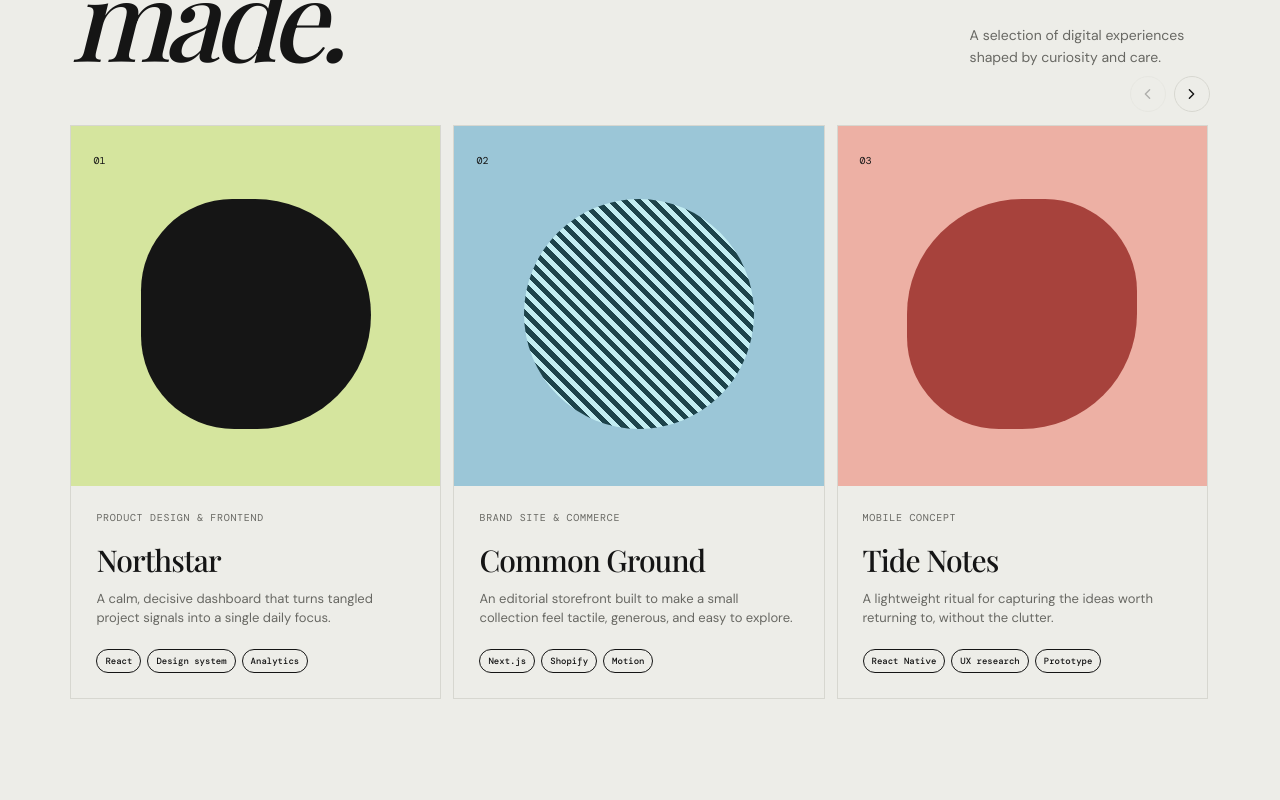
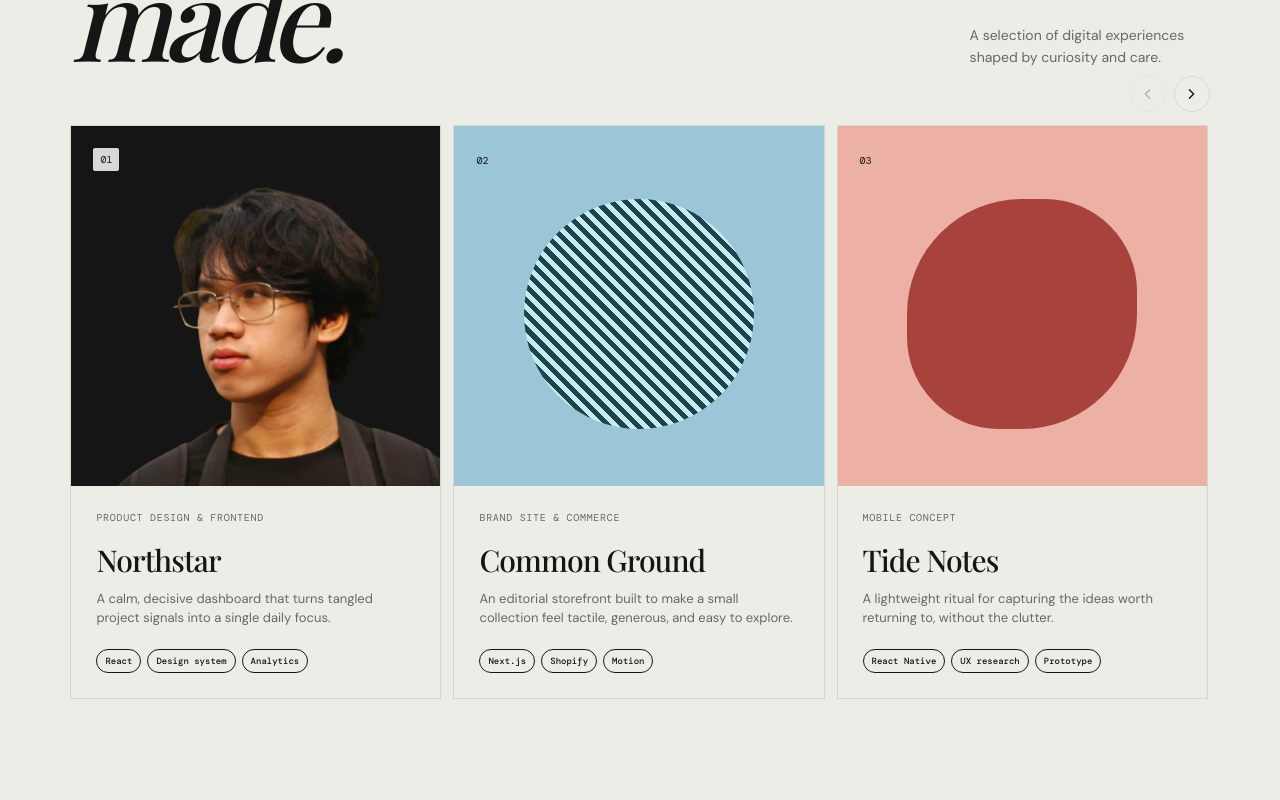
Before and after one commit to yncyyalln/Portfolio-For-Fun, a React (Vite) app: page / in a window 1280 px wide. Shown: the part 2760-3560 px from the top of the page. Built offline with nearby package versions, Linux system fonts and the light colour scheme; a web font is replaced by a local one.

Commit message:
Can now add images in each works in work section

```diff
--- a/src/App.jsx
+++ b/src/App.jsx
@@ -30,7 +30,7 @@ export default function App() {
       <section className="hero"><div className="eyebrow"><i /> AVAILABLE FOR SELECT PROJECTS</div><h1>Hi, I am Allen<br /> <em></em>a 2nd year student</h1><div className="hero-bottom"><p>{profile.role}.<br />{profile.location}.</p><button className="round-link" onClick={() => goto('Work')} aria-label="View selected work"><ArrowDownRight /></button></div></section>
       <section id="about" className="about section"><Reveal><p className="section-label">01 — ABOUT</p><div className="about-grid"><div className="about-portrait" aria-label="Profile photo">{profile.photo ? <img src={profile.photo} alt={profile.name} /> : <div className="about-portrait-placeholder"><small>PROFILE</small><strong>{profile.name.slice(0, 1)}</strong><span>Photo coming soon</span></div>}</div><h2>A little bit<br />about <em>me.</em></h2><div className="about-copy"><p className="lede">{profile.bio}</p><div className="about-stats">{[{ value: `${profile.yearsExperience}+`, label: 'Years of experience' }, { value: String(projects.length).padStart(2, '0'), label: 'Projects shipped' }, { value: String(certifications.length).padStart(2, '0'), label: 'Certifications' }].map((stat) => <div key={stat.label}><strong>{stat.value}</strong><span>{stat.label}</span></div>)}</div><a className="text-link" href="#contact">More about me <ArrowUpRight /></a></div></div></Reveal></section>
       <section id="skills" className="section"><Reveal><p className="section-label">02 — EXPERTISE</p><h2>These are some of my<br /><em>Skills.</em></h2></Reveal><Carousel label="Skills">{skills.map(([title, sub, level], i) => <Reveal key={title}><InvertCard><span className="card-number">0{i + 1}</span><h3>{title}</h3><p>{sub}</p><div className="bar"><motion.i initial={{ width: 0 }} whileInView={{ width: `${level}%` }} viewport={{ once: true }} transition={{ duration: .8, delay: i * .08 }} /></div><small>{level}%</small></InvertCard></Reveal>)}</Carousel></section>
-      <section id="projects" className="section work"><Reveal><div className="section-heading"><div><p className="section-label">03 — SELECTED WORK</p><h2>Things I've<br /><em>made.</em></h2></div><p className="work-intro">A selection of digital experiences shaped by curiosity and care.</p></div></Reveal><Carousel label="Projects" className="carousel-work">{projects.map((project) => <Reveal key={project.title}><InvertCard className="project-card"><div className={`project-visual ${project.tone}`}><span>{project.number}</span><div className="orb" /><a href="#contact" aria-label={`Ask about ${project.title}`}><ArrowUpRight /></a></div><div className="project-copy"><p>{project.type}</p><h3>{project.title}</h3><span>{project.desc}</span><div>{project.tags.map(t => <b key={t}>{t}</b>)}</div></div></InvertCard></Reveal>)}</Carousel></section>
+      <section id="projects" className="section work"><Reveal><div className="section-heading"><div><p className="section-label">03 — SELECTED WORK</p><h2>Things I've<br /><em>made.</em></h2></div><p className="work-intro">A selection of digital experiences shaped by curiosity and care.</p></div></Reveal><Carousel label="Projects" className="carousel-work">{projects.map((project) => <Reveal key={project.title}><InvertCard className="project-card"><div className={`project-visual ${project.tone} ${project.image || project.video ? 'has-media' : ''}`}><span>{project.number}</span>{project.video ? <video src={project.video} muted loop autoPlay playsInline /> : project.image ? <img src={project.image} alt={`${project.title} project preview`} /> : <div className="orb" />}<a href="#contact" aria-label={`Ask about ${project.title}`}><ArrowUpRight /></a></div><div className="project-copy"><p>{project.type}</p><h3>{project.title}</h3><span>{project.desc}</span><div>{project.tags.map(t => <b key={t}>{t}</b>)}</div></div></InvertCard></Reveal>)}</Carousel></section>
       <section id="certifications" className="section credentials"><Reveal><p className="section-label">04 — CREDENTIALS</p><h2>Always<br /><em>learning.</em></h2></Reveal><Carousel label="Credentials" className="carousel-credentials">{certifications.map(({ title, issuer, year, image }, i) => <Reveal key={title}><InvertCard className="cert"><span className="cert-number">0{i + 1}</span><div className="cert-details"><h3>{title}</h3><p>{issuer}</p><time>{year}</time></div><ArrowUpRight className="cert-link-icon" /><div className="certificate-preview">{image ? <img src={image} alt={`${title} certificate`} /> : <div className="certificate-placeholder"><small>CREDENTIAL PREVIEW</small><strong>{title}</strong><span>{issuer} · {year}</span></div>}</div></InvertCard></Reveal>)}</Carousel></section>
       <section id="contact" className="contact"><Reveal><p className="section-label">05 — CONTACT</p><h2>Have a good<br />idea? <em>Let's talk.</em></h2><a className="email" href={`mailto:${profile.email}`}>{profile.email} <ArrowUpRight /></a><div className="socials">{[{ label: 'GitHub', href: profile.social.github, icon: <GithubIcon />, external: true }, { label: 'LinkedIn', href: profile.social.linkedin, icon: <LinkedinIcon />, external: true }, { label: 'Gmail', href: `mailto:${profile.email}`, icon: <GmailIcon />, external: false }, { label: 'Facebook', href: profile.social.facebook, icon: <FacebookIcon />, external: true }].map((item) => <a key={item.label} href={item.href} aria-label={item.label} {...(item.external ? { target: '_blank', rel: 'noopener noreferrer' } : {})}>{item.icon}</a>)}</div></Reveal></section>
     </main><footer><span>© 2026 {profile.name.toUpperCase()}</span><span>DESIGNED & BUILT WITH INTENTION</span><a href="#top">BACK TO TOP ↑</a></footer>
--- a/src/data/portfolio.js
+++ b/src/data/portfolio.js
@@ -21,13 +21,13 @@ export const skills = [
 ]
 
 export const projects = [
-  { number: '01', title: 'Northstar', type: 'Product design & frontend', desc: 'A calm, decisive dashboard that turns tangled project signals into a single daily focus.', tags: ['React', 'Design system', 'Analytics'], tone: 'lime' },
+  { number: '01', title: 'Northstar', type: 'Product design & frontend', desc: 'A calm, decisive dashboard that turns tangled project signals into a single daily focus.', tags: ['React', 'Design system', 'Analytics'], tone: 'lime', image: 'public/projects/profile.png' },
   { number: '02', title: 'Common Ground', type: 'Brand site & commerce', desc: 'An editorial storefront built to make a small collection feel tactile, generous, and easy to explore.', tags: ['Next.js', 'Shopify', 'Motion'], tone: 'blue' },
   { number: '03', title: 'Tide Notes', type: 'Mobile concept', desc: 'A lightweight ritual for capturing the ideas worth returning to, without the clutter.', tags: ['React Native', 'UX research', 'Prototype'], tone: 'coral' },
   { number: '04', title: 'Form & Field', type: 'Platform redesign', desc: 'A modular home for an ambitious landscape studio—crafted for imagery, pace, and discovery.', tags: ['Webflow', 'Art direction', 'CMS'], tone: 'lavender' }
 ]
 
 export const certifications = [
-  { title: 'Associate Data Engineer', issuer: 'DataCamp', year: '2026', image: 'src/assets/3202c375-9498-49db-a9fc-e20b98adcff8.jpg'},
+  { title: 'Associate Data Engineer', issuer: 'DataCamp', year: '2026', image: '/certificates/associate-data-engineer.jpg'},
   { title: 'Github Foundations', issuer: 'DataCamp', year: '2026'}
 ]
--- a/src/main.jsx
+++ b/src/main.jsx
@@ -4,4 +4,5 @@ import App from './App'
 import './index.css'
 import './hover-fix.css'
 import './certificate-preview.css'
+import './project-media.css'
 createRoot(document.getElementById('root')).render(<StrictMode><App /></StrictMode>)
--- /dev/null
+++ b/src/project-media.css
@@ -0,0 +1,7 @@
+.project-visual.has-media { padding: 0; background: var(--ink); }
+.project-visual.has-media > img,
+.project-visual.has-media > video { display:block; width:100%; height:100%; object-fit:cover; object-position:center; transition:transform .7s cubic-bezier(.16,1,.3,1); }
+.project-card:hover .project-visual.has-media > img,
+.project-card:hover .project-visual.has-media > video { transform:scale(1.05); }
+.project-visual.has-media > span { position:absolute; z-index:1; top:22px; left:22px; padding:5px 7px; background:color-mix(in srgb,var(--bg) 88%,transparent); color:var(--ink); border-radius:2px; }
+.project-visual.has-media > a { z-index:1; }
```
Also changed, not shown: public/certificates/associate-data-engineer.jpg (added), public/projects/profile.png (added), 7 other files (tests, documents, lock files or other folders).
